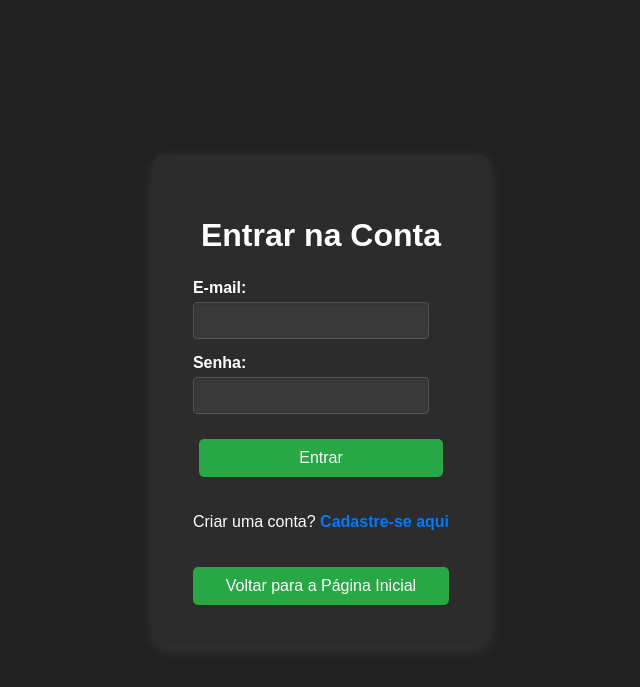
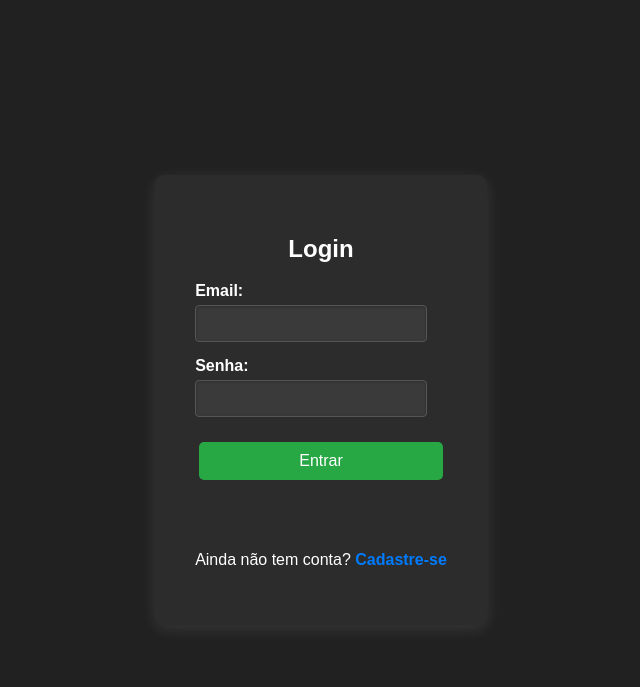
Before and after one commit to Guzitos/Delivery_Pizza, a FastAPI app: page /login in a window 1280 px wide. Shown: the top 687 px of the page, without its empty margins (319-959 px from the left). Run offline with FastAPI, Linux system fonts and the light colour scheme.

Commit message:
ta funcionando tudo

```diff
--- a/javascript/login.js
+++ b/javascript/login.js
@@ -1,7 +1,6 @@
 document.addEventListener('DOMContentLoaded', () => {
     const loginForm = document.getElementById('loginForm');
     const messageDiv = document.getElementById('message');
-    const backToHomeButton = document.getElementById('backToHomeButton');
 
     const apiUrl = '/auth/login';
 
@@ -25,7 +24,7 @@ document.addEventListener('DOMContentLoaded', () => {
             messageDiv.textContent = 'Verificando credenciais...';
             messageDiv.className = 'message';
 
-            const response = await fetch(apiUrl, { // Usando a apiUrl corrigida
+            const response = await fetch(apiUrl, {
                 method: 'POST',
                 headers: {
                     'Content-Type': 'application/json',
@@ -48,7 +47,7 @@ document.addEventListener('DOMContentLoaded', () => {
                 loginForm.reset();
 
                 setTimeout(() => {
-                    window.location.href = '/'; // Redireciona para uma página pós-login
+                    window.location.href = '/shopping';
                 }, 1500);
 
             } else {
@@ -62,12 +61,5 @@ document.addEventListener('DOMContentLoaded', () => {
             messageDiv.className = 'message error';
         }
     });
-        if (backToHomeButton) {
-        backToHomeButton.addEventListener('click',() => {
-            window.location.href = '/';
-        });
-    } else {
-            console.warn("Botão 'backToHomeButton' não encontrado no DOM. O redirecionamento não será ligado.");
-    }
 
 });
--- a/javascript/signin.js
+++ b/javascript/signin.js
@@ -1,9 +1,7 @@
-// Seu arquivo: Delivery_Pizza/Pizzaria/Guilherme/pycham/javascript/signin.js
 
 document.addEventListener('DOMContentLoaded', () => {
     const registrationForm = document.getElementById('registrationForm');
     const messageDiv = document.getElementById('message');
-    const backToHomeButton = document.getElementById('backToHomeButton');
 
 
     const apiUrl = '/auth/create_account';
@@ -44,7 +42,9 @@ document.addEventListener('DOMContentLoaded', () => {
                 messageDiv.textContent = `Sucesso: ${result.mensagem}`;
                 messageDiv.className = 'message success';
                 registrationForm.reset();
-                window.location.href = '/login'; // Redireciona para o login após cadastro bem-sucedido
+                setTimeout(function() {
+                  window.location.href = '/login';
+                }, 1500)
             } else {
                 const errorMessage = result.detail || result.message || 'Erro desconhecido';
                 messageDiv.textContent = `Erro: ${errorMessage}`;
@@ -56,13 +56,4 @@ document.addEventListener('DOMContentLoaded', () => {
             messageDiv.className = 'message error';
         }
     });
-
-    // LÓGICA DO BOTÃO "VOLTAR PARA A PÁGINA INICIAL"
-    if (backToHomeButton){
-        backToHomeButton.addEventListener('click',() => {
-            window.location.href = '/';
-        });
-    } else {
-        console.warn("Botão 'backToHomeButton' não encontrado no DOM. O redirecionamento não será ligado.");
-    }
 });
--- a/main.py
+++ b/main.py
@@ -53,6 +53,11 @@ async def welcome_page(request: Request):
 async def login(request: Request):
     return templates.TemplateResponse("login.html", {"request": request})
 
+@app.get("/shopping")
+async def login(request: Request):
+    return templates.TemplateResponse("shopping.html", {"request": request})
+
+
 oauth2_schema = OAuth2PasswordBearer(tokenUrl="auth/login-form")
 
 from route.auth_routes import auth_router
--- a/templates/login.html
+++ b/templates/login.html
@@ -1,31 +1,32 @@
 <!DOCTYPE html>
-<html lang="pt-br">
+<html lang="pt-BR">
 <head>
     <meta charset="UTF-8">
     <meta name="viewport" content="width=device-width, initial-scale=1.0">
     <title>Delivery Pizza</title>
-    <link rel="stylesheet" href="/styles/login.css">
-    <script src="../javascript/signin.js"></script>
+    <link rel="stylesheet" href="../styles/login.css">
+
 </head>
 <body>
     <div class="login-container">
-        <h1>Entrar na Conta</h1>
-        <form id="loginForm" method="POST">
+        <h2>Login</h2>
+        <form id="loginForm">
             <div class="form-group">
-                <label for="email">E-mail:</label>
-                <input type="email" id="email" name="email" required>
+                <label for="email">Email:</label>
+                <input type="email" id="email" name="email" required autocomplete="username">
             </div>
             <div class="form-group">
                 <label for="senha">Senha:</label>
-                <input type="password" id="senha" name="senha" required>
+                <input type="password" id="senha" name="senha" required autocomplete="current-password">
             </div>
-            <button type="submit">Entrar</button>
+            <button type="submit" class="login-button">Entrar</button>
         </form>
-        <div id="message"></div>
+        <div id="message" class="message"></div>
         <div class="links-group">
-            <p>Criar uma conta? <a href="/signin">Cadastre-se aqui</a></p>
-            <button type="button" id="backToHomeButton">Voltar para a Página Inicial</button>
-        </div>
+            <p>Ainda não tem conta? <a href="/signin">Cadastre-se</a></p>
+            </div>
     </div>
+
+    <script src="/js/login.js"></script>
 </body>
 </html>
--- a/templates/signin.html
+++ b/templates/signin.html
@@ -5,7 +5,7 @@
     <meta name="viewport" content="width=device-width, initial-scale=1.0">
     <title>Delivery Pizza</title>
     <link rel="stylesheet" href="/styles/signin.css">
-    <script src="../javascript/signin.js"></script>
+
 </head>
 <body>
     <div class="container">
@@ -29,7 +29,7 @@
 
         <div class="links-group">
             <p>Já tem uma conta? <a href="/login">Faça login aqui</a></p>
-            <button type="button" id="backToHomeButton">Voltar para a Página Inicial</button>
+            <a href="/" class="button back">Voltar para a Home</a>
         </div>
     </div>
     <script src="/js/signin.js"></script>
```
Also changed, not shown: route/account_routes.py (+6 -17 lines), templates/shopping.html (added, +11 -0 lines), banco.db.
